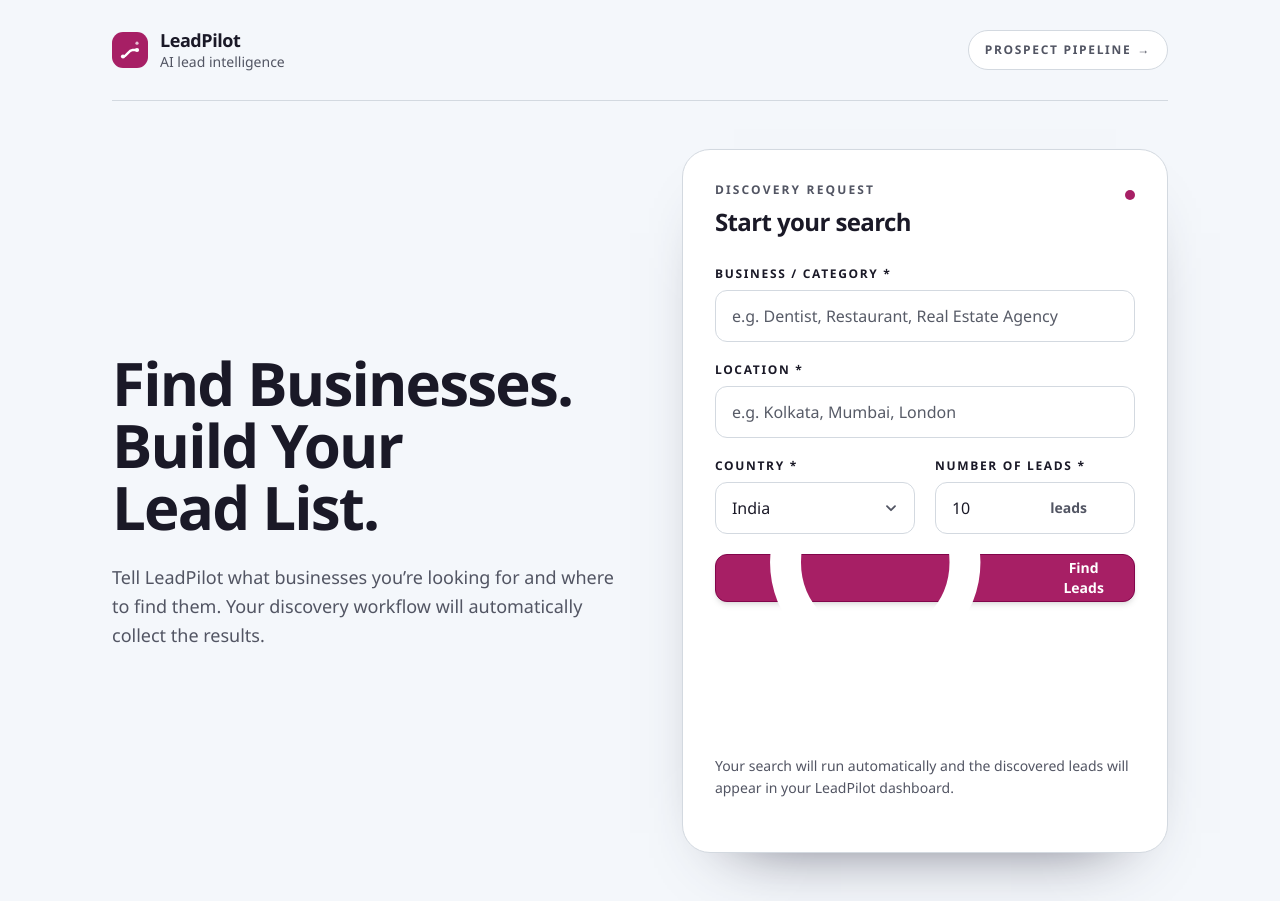
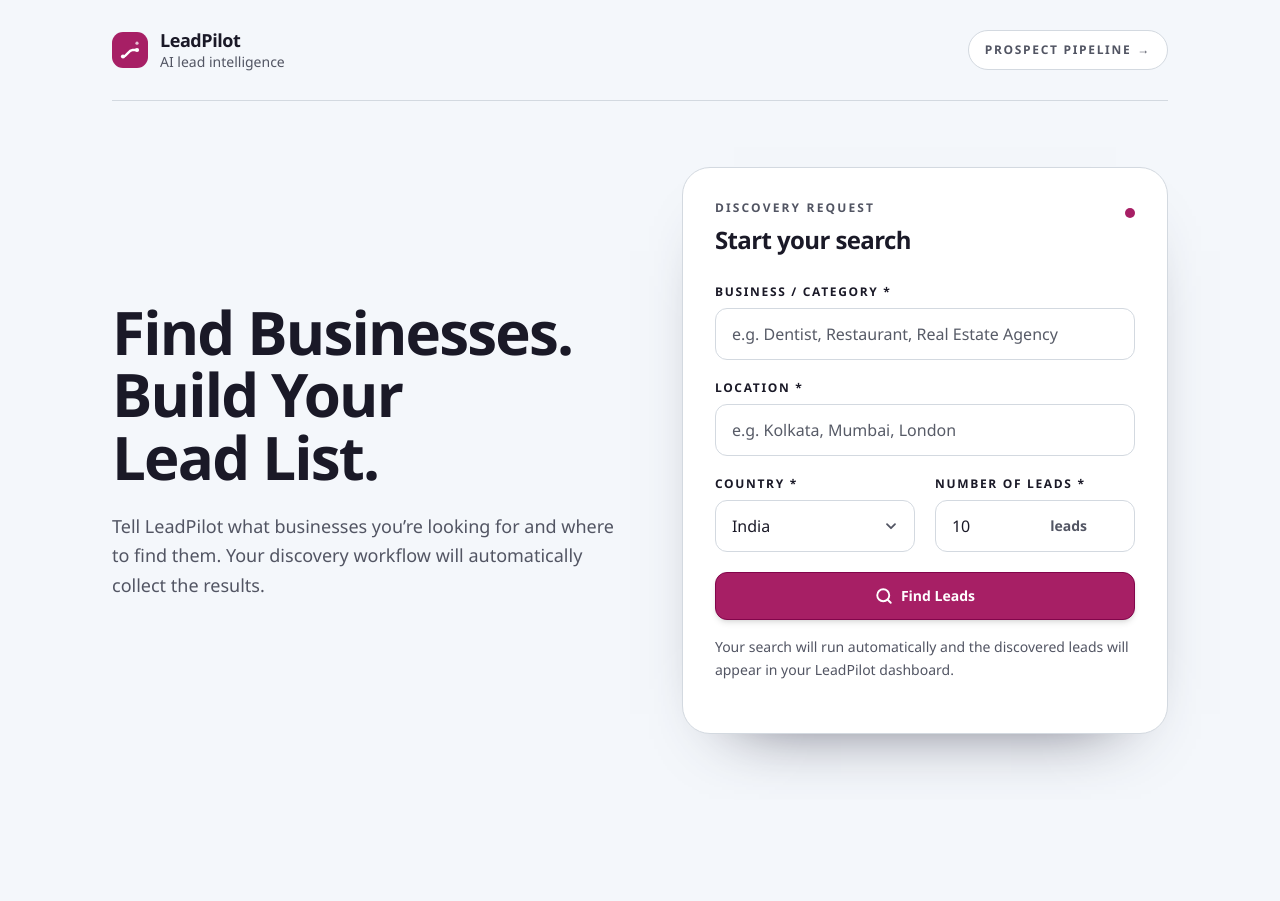
Before and after one commit to defidecoder13/LeadPilot, a Next.js app: page / in a window 1280 px wide. After the commit the page ends 800 px from the top, so only its background shows below. Built offline with nearby package versions, Linux system fonts and the light colour scheme.

Commit message:
fix: constrain SVG dimensions on SubmitButton and all button classes

```diff
--- a/src/app/globals.css
+++ b/src/app/globals.css
@@ -166,9 +166,13 @@
   box-shadow: none;
 }
 
-.primary-action svg {
-  width: 1.25rem;
-  height: 1.25rem;
+.primary-action svg,
+.btn-primary svg,
+.btn-secondary svg,
+.btn-destructive svg {
+  width: 1.125rem;
+  height: 1.125rem;
+  flex-shrink: 0;
 }
 
 .btn-primary {
--- a/src/components/SubmitButton.tsx
+++ b/src/components/SubmitButton.tsx
@@ -22,14 +22,13 @@
       className="btn-primary w-full h-12 text-sm font-bold shadow-md hover:shadow-lg transition-all flex items-center justify-center gap-2"
     >
       {submitting ? (
-        <svg viewBox="0 0 20 20" fill="none" aria-hidden="true" focusable="false" className="h-5 w-5 animate-spin">
-          <circle cx="10" cy="10" r="8" stroke="currentColor" strokeOpacity="0.3" strokeWidth="2" />
-          <path d="M18 10a8 8 0 0 0-8-8" stroke="currentColor" strokeWidth="2" strokeLinecap="round" />
+        <svg width="18" height="18" viewBox="0 0 24 24" fill="none" stroke="currentColor" strokeWidth="2.5" className="animate-spin flex-none">
+          <path d="M21 12a9 9 0 1 1-6.219-8.56" />
         </svg>
       ) : (
-        <svg viewBox="0 0 20 20" fill="none" aria-hidden="true" focusable="false">
-          <circle cx="9" cy="9" r="5.8" stroke="currentColor" strokeWidth="2" />
-          <path d="M13.6 13.6 17.8 17.8" stroke="currentColor" strokeWidth="2" strokeLinecap="round" />
+        <svg width="18" height="18" viewBox="0 0 24 24" fill="none" stroke="currentColor" strokeWidth="2.5" strokeLinecap="round" strokeLinejoin="round" className="flex-none">
+          <circle cx="11" cy="11" r="8" />
+          <line x1="21" y1="21" x2="16.65" y2="16.65" />
         </svg>
       )}
       <span>{BUTTON_LABELS[status]}</span>
```
